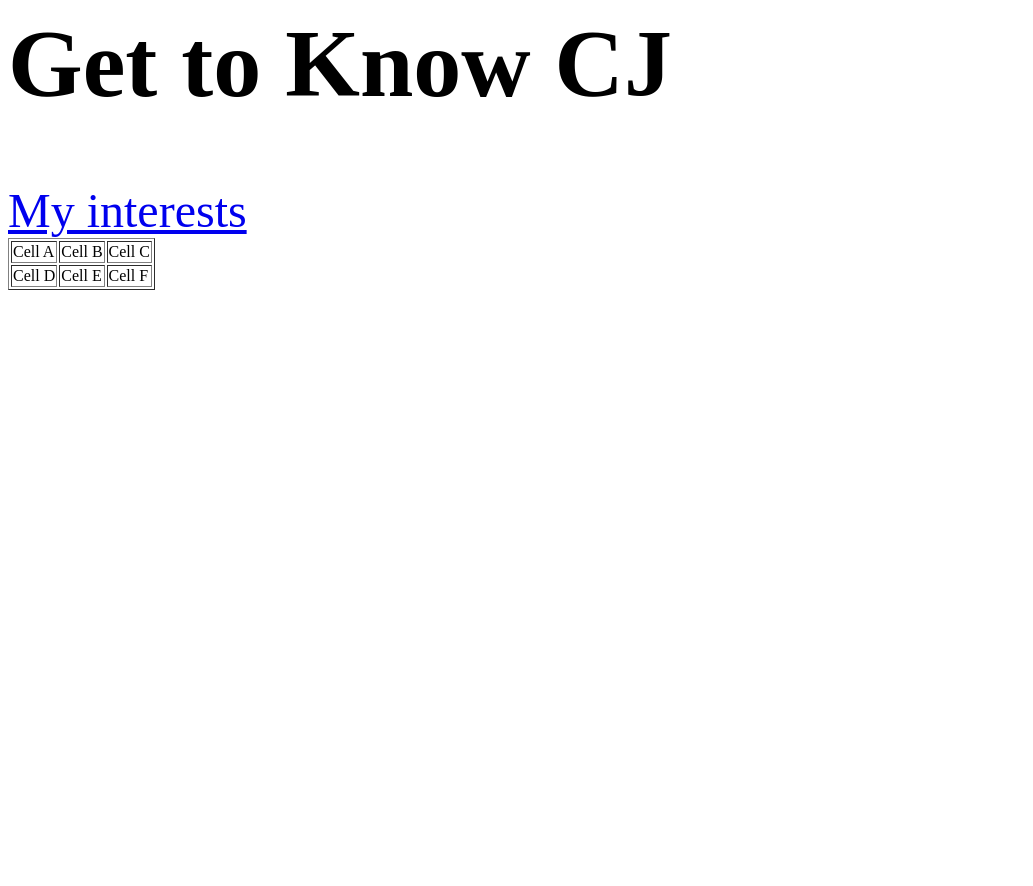
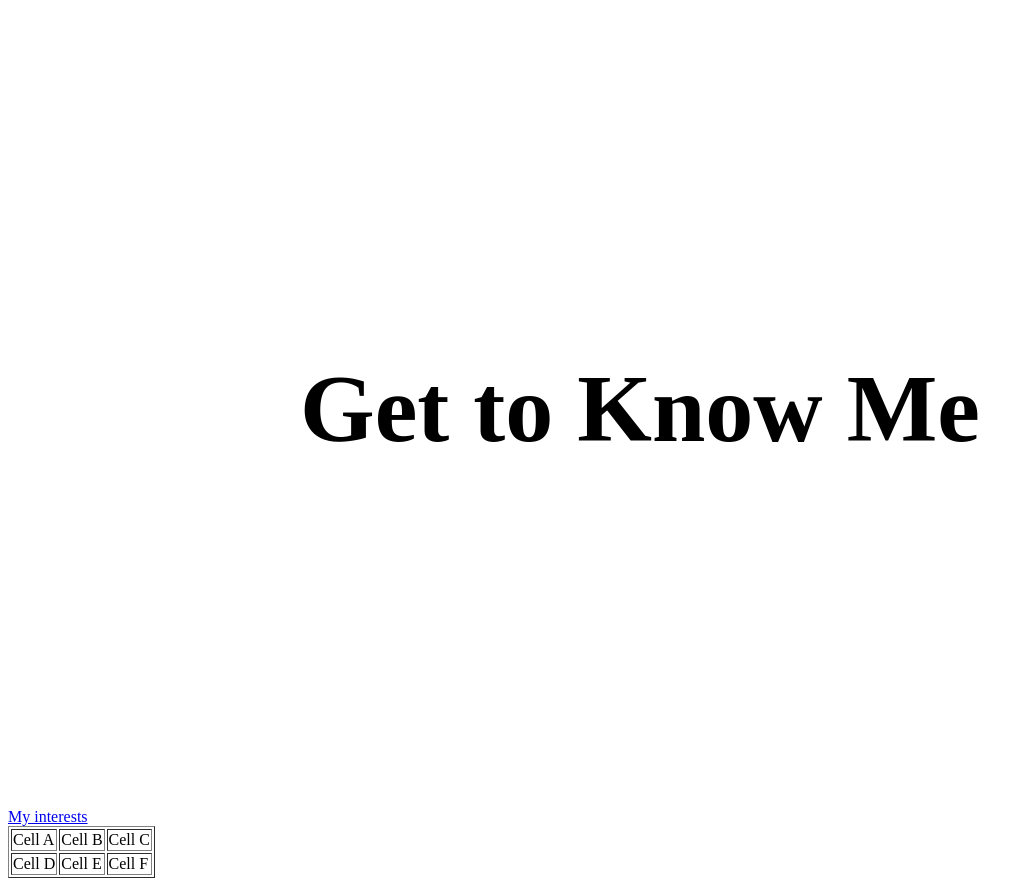
Before and after one commit to Ctrethethird/CJ-s-Website, a plain HTML site: page index.html in a window 1280 px wide. Shown: the whole page, without its empty margins (0-1033 px from the left). Before the commit the page ends 800 px from the top, so only its background shows below. Drawn offline with Linux system fonts and the light colour scheme.

Commit message:
Update index.html

```diff
--- a/index.html
+++ b/index.html
@@ -6,10 +6,22 @@
                 background-color: white;
             }
         </style>
-        <font size="30">
-        <div class=centered-text">
-            <h1>Get to Know CJ</h1>
-        </div>
+        <style>
+            .centered-text {
+              display: flex;
+              justify-content: center;
+              align-items: center;
+              height: 100vh;
+              text-align: center;
+            }
+          </style>
+        </head>
+        <body>
+            <font size="30">
+                <div class="centered-text">
+                    <h1>Get to Know Me</h1>
+                </div>
+            </font>
         <a href="2index.html">My interests</a>
         <table border="1">
             <tr>
```
